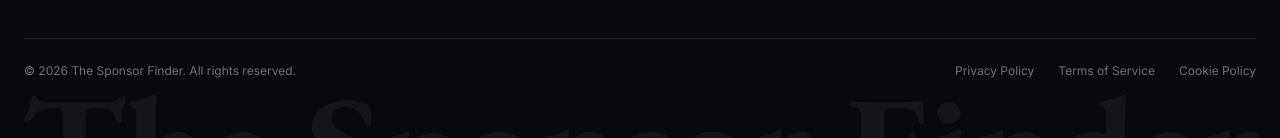
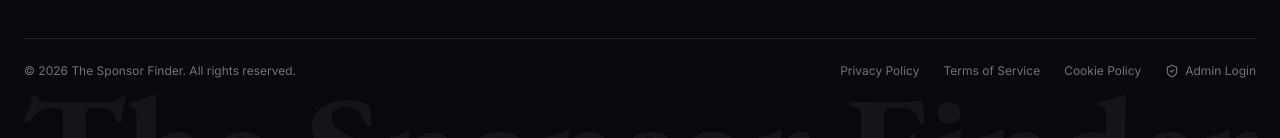
Before and after one commit to rajashwin2017-gif/SponsorAtlas, a Next.js app: page / in a window 1280 px wide. Shown: the part 4412-4550 px from the top of the page. Built offline with nearby package versions, Linux system fonts and the light colour scheme; no server answers; the database is empty.

Commit message:
Add Admin Login link to site footer
Points to NEXT_PUBLIC_ADMIN_URL/login so admins don't need to type the
admin subdomain manually.

Co-Authored-By: Claude Sonnet 5 <noreply@anthropic.com>

```diff
--- a/src/components/site-footer.tsx
+++ b/src/components/site-footer.tsx
@@ -1,6 +1,8 @@
 import Link from "next/link";
 import { Globe2, ShieldCheck, Linkedin, Twitter, Instagram, MapPin, Mail } from "lucide-react";
 import { FooterBackToTop } from "@/components/footer-back-to-top";
+
+const ADMIN_LOGIN_URL = `${process.env.NEXT_PUBLIC_ADMIN_URL ?? "http://admin.localhost:3000"}/login`;
 
 const QUICK_LINKS = [
   { href: "/", label: "Home" },
@@ -127,6 +129,9 @@ export function SiteFooter() {
                 {l.label}
               </Link>
             ))}
+            <a href={ADMIN_LOGIN_URL} className="flex items-center gap-1.5 transition-colors hover:text-white">
+              <ShieldCheck className="size-3.5" /> Admin Login
+            </a>
           </nav>
         </div>
       </div>
```
